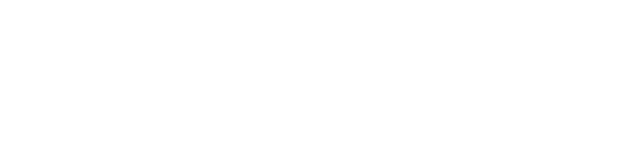
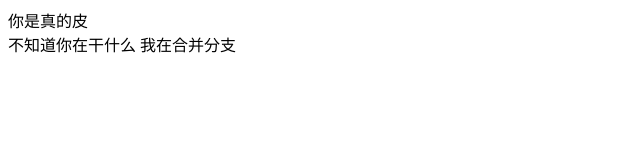
Before and after one commit to CNdumpling/firstvscodegit, a plain HTML site: page index.html in a window 1280 px wide. Shown: the whole page, without its empty margins (0-640 px from the left). Drawn offline with Linux system fonts and the light colour scheme.

Commit message:
branch f commit

```diff
--- a/index.html
+++ b/index.html
@@ -7,6 +7,8 @@
     <title>Document</title>
   </head>
   <body>
-    <div></div>
+    <div>你是真的皮</div>
+    不知道你在干什么
+    我在合并分支
   </body>
 </html>
```
